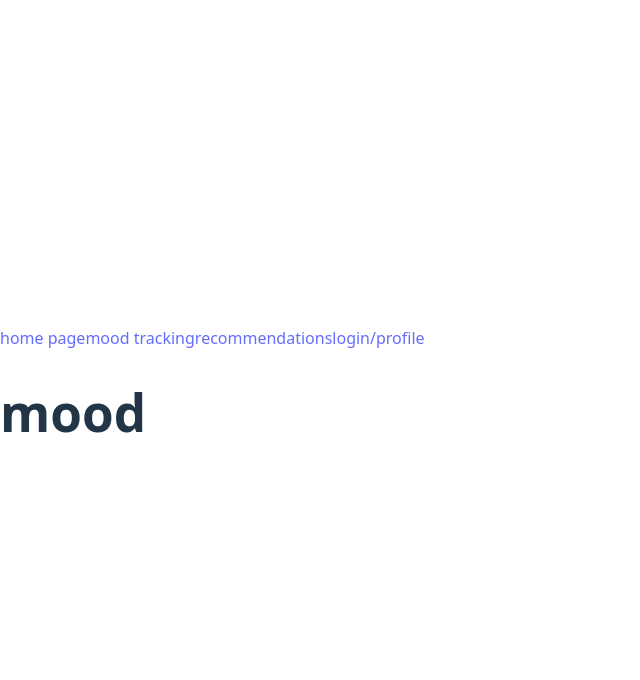
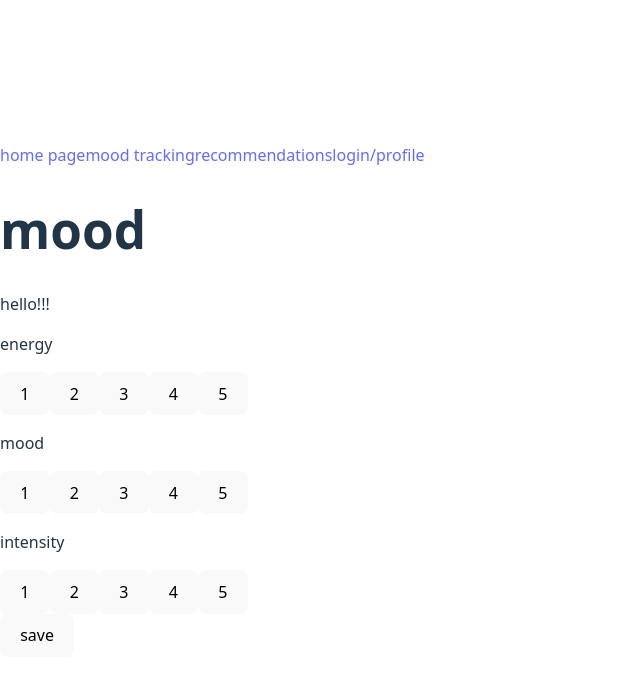
Before and after one commit to lorelaiah/hcde-438-final-project, a React (Vite) app: page /mood-tracking in a window 1280 px wide. Shown: the top 680 px of the page, without its empty margins (0-640 px from the left). Built offline with nearby package versions, Linux system fonts and the light colour scheme.

Commit message:
add mood buttons

```diff
--- /dev/null
+++ b/src/components/buttonSet.jsx
@@ -0,0 +1,23 @@
+import RateButton from "./rateButton.jsx";
+import { useState } from "react";
+
+const ButtonSet = () => {
+    const options = [1, 2, 3, 4, 5];
+    const [selectedButton, setSelectedButton] = useState();
+
+    const handleClick = (num) => {
+        setSelectedButton(num);
+    };
+    return (
+        <div>
+            {options.map((option) => (
+                <RateButton num={option} onSelect={handleClick} isSelected={selectedButton === option} />
+
+            ))}
+        </div>
+
+    );
+
+};
+
+export default ButtonSet;
--- a/src/components/mood.jsx
+++ b/src/components/mood.jsx
@@ -0,0 +1,23 @@
+import ButtonSet  from "./buttonSet.jsx";
+
+const Mood = () => {
+    const handleClick = () => {
+
+    };
+    return (
+    <div>
+        <p>hello!!!</p>
+        <p>energy</p>
+        <ButtonSet id="energy-buttons"/>
+        <p>mood</p>
+        <ButtonSet id="mood-buttons"/>
+        <p>intensity</p>
+        <ButtonSet id="intensity-buttons"/>
+
+        <button onClick={handleClick}>save</button>
+
+    </div>
+    );
+};
+
+export default Mood;
--- /dev/null
+++ b/src/components/rateButton.jsx
@@ -0,0 +1,11 @@
+import { useState } from "react";
+
+const RateButton = ({num, onSelect, isSelected}) => {
+    const handleClick = () => {
+        onSelect(num);
+    };
+    return (
+        <button onClick={handleClick}>{isSelected ? <h2>{num}</h2> : num}</button>
+    );};
+
+export default RateButton;
--- a/src/pages/mood-tracking.jsx
+++ b/src/pages/mood-tracking.jsx
@@ -1,8 +1,11 @@
-import React from 'react';
+
+import Mood from "../components/mood.jsx";
 
 const MoodTracking = () => (
     <div>
         <h1>mood</h1>
+        <Mood />
+
 
     </div>
 )
```
